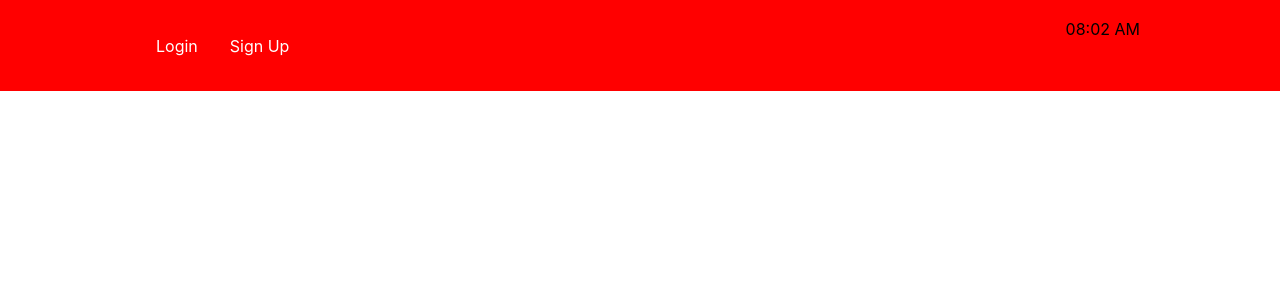
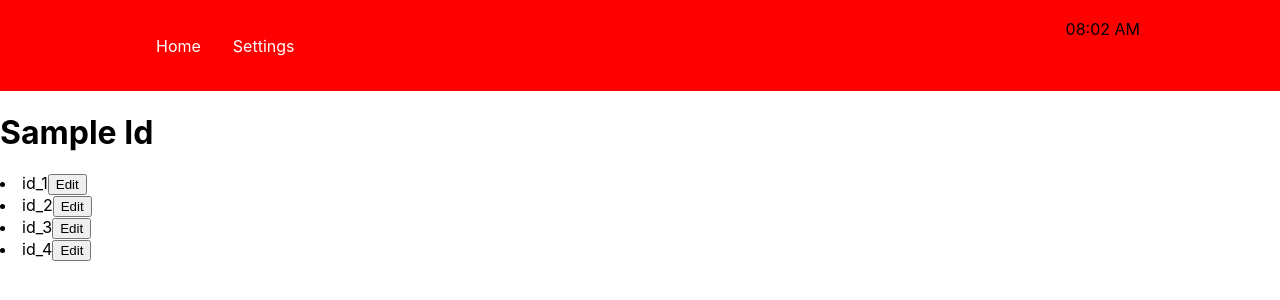
Before and after one commit to MayaankAshok/BioNovus, a React (Create React App) app in the folder code/nav-bar/: page /edit_all in a window 1280 px wide. Shown: the top 300 px of the page. Built offline with nearby package versions, Linux system fonts and the light colour scheme.

Commit message:
edit page

```diff
--- a/code/nav-bar/src/App.js
+++ b/code/nav-bar/src/App.js
@@ -10,10 +10,14 @@ import Delete_S from "./pages/delete_S";
 import Display_U from "./pages/display_U";
 import Display_S from "./pages/display_S";
 import Home from "./pages/home";
+import Display_R from "./pages/display_R";
+import Edit_All from "./pages/edit_all";
+import Edit_s from "./pages/edit_S";
+
 
 function App() {
 
-  const [flag, setFlag] = useState(false);
+  const [flag, setFlag] = useState(true);
 
   const updateFlag = (newFlag) => {
     setFlag(newFlag);
@@ -39,6 +43,10 @@ function App() {
             <Route path="/delete_S" element={<Delete_S/>}></Route>
             <Route path="/display_U" element={<Display_U/>}></Route>
             <Route path="/display_S" element={<Display_S/>}></Route>
+            <Route path="/display_R" element={<Display_R/>}></Route>
+            <Route path="/edit_all" element={<Edit_All/>}></Route>
+            <Route path="/edit_s/:key" element={<Edit_s/>}></Route>
+
 
 
         </Routes>
--- a/code/nav-bar/src/components/NavBar/index.js
+++ b/code/nav-bar/src/components/NavBar/index.js
@@ -10,6 +10,7 @@ function Navbar({ flag }) {
           {flag ? <NavLink to="/home">Home</NavLink> : <NavLink to="/login">Login</NavLink>}
           {!flag && <NavLink to="/signup">Sign Up</NavLink>}
           {flag && <NavLink to="/setting">Settings</NavLink>}
+          {/* <NavLink to="/edit_all">edit</NavLink> */}
         </NavMenu>
         <Time />
       </Nav>
--- /dev/null
+++ b/code/nav-bar/src/pages/display_R.js
@@ -0,0 +1,24 @@
+import React,{useState} from "react";
+
+function Display_R() {
+  let items = ["id_1", "id_2", "id_3", "id_4"]; //this is where the items of anything to be displayed will go
+
+
+  return (
+    <div
+      style={{
+        height: "80vh",
+      }}
+    >
+      <h1>Sample Id</h1>
+      {items.map((item) => (
+        <li key={item}>
+          {item}
+
+        </li>
+      ))}
+    </div>
+  );
+}
+
+export default Display_R;
--- /dev/null
+++ b/code/nav-bar/src/pages/edit_S.js
@@ -0,0 +1,26 @@
+import React from "react";
+import { useParams } from "react-router-dom";
+
+function Edit_s() {
+    const { key } = useParams(); // Import `useParams` from 'react-router-dom'
+
+    console.log("hiii");
+    console.log(key);
+
+    return (
+        <div>
+
+            <h3>Edit Sample id: {key}</h3><br></br>
+            <form>
+                <label for="id">Sample Id</label><br></br>
+                <input type="text" id="id" name="id"></input><br></br>
+                <label for="type">Sample type</label><br></br>
+                <input type="text" id="type" name="type"></input><br></br>
+                <button type="submit" value="submit">submit</button>
+
+            </form>
+        </div>
+    );
+}
+
+export default Edit_s;
--- /dev/null
+++ b/code/nav-bar/src/pages/edit_all.js
@@ -0,0 +1,45 @@
+import React, { useState, useN } from "react";
+import { Link,useNavigate } from "react-router-dom";
+// import { useHistory } from 'react-router-dom';
+import Edit_s from "./edit_S";
+
+
+function Edit_All() {
+  let items = ["id_1", "id_2", "id_3", "id_4"]; // This is where the items of anything to be displayed will go
+  // const history = useHistory();
+  // const [submittedValues, setSubmittedValues] = useState({});
+  // const handleSubmit = (key) => {
+  //   // setSubmittedValues((prevValues) => ({
+  //   //   ...prevValues,
+  //   //   [key]: true,
+  //   // }));
+  //   history.push("/edit_S", { key });
+  // };
+  let test_item = 0;
+  let navigate = useNavigate()
+  const navig = (_item)=>{
+    return () =>{
+      console.log("Hello ", _item)
+      navigate("/edit_s/"+_item, {key : _item})
+    }
+  }
+  return (
+    <div
+      style={{
+        height: "80vh",
+      }}
+    >
+      <h1>Sample Id</h1>
+      {items.map((item) => (
+        <li key={item}>
+          {item}
+          {/* <button onClick={() => <Edit_s key={item}/>}>Edit</button> */}
+          <button onClick={navig(item)}>Edit</button>
+          {/* {submittedValues[item] && <span>Edit</span>} */}
+        </li>
+      ))}
+    </div>
+  );
+}
+
+export default Edit_All;
--- a/code/nav-bar/src/pages/setting.js
+++ b/code/nav-bar/src/pages/setting.js
@@ -19,6 +19,8 @@ function Settings() {
                 <li><Link to="/signup">Create New User</Link></li>
                 <li><Link to="/display_U">Display Users</Link></li>
                 <li><Link to="/display_S">Display Samples</Link></li>
+                <li><Link to="/display_R">Display Results</Link></li>
+                <li><Link to="/edit_all">Edit Samples</Link></li>
             </ul>
 
 
```
Also changed, not shown: code/nav-bar/src/pages/newuser.js (added).
